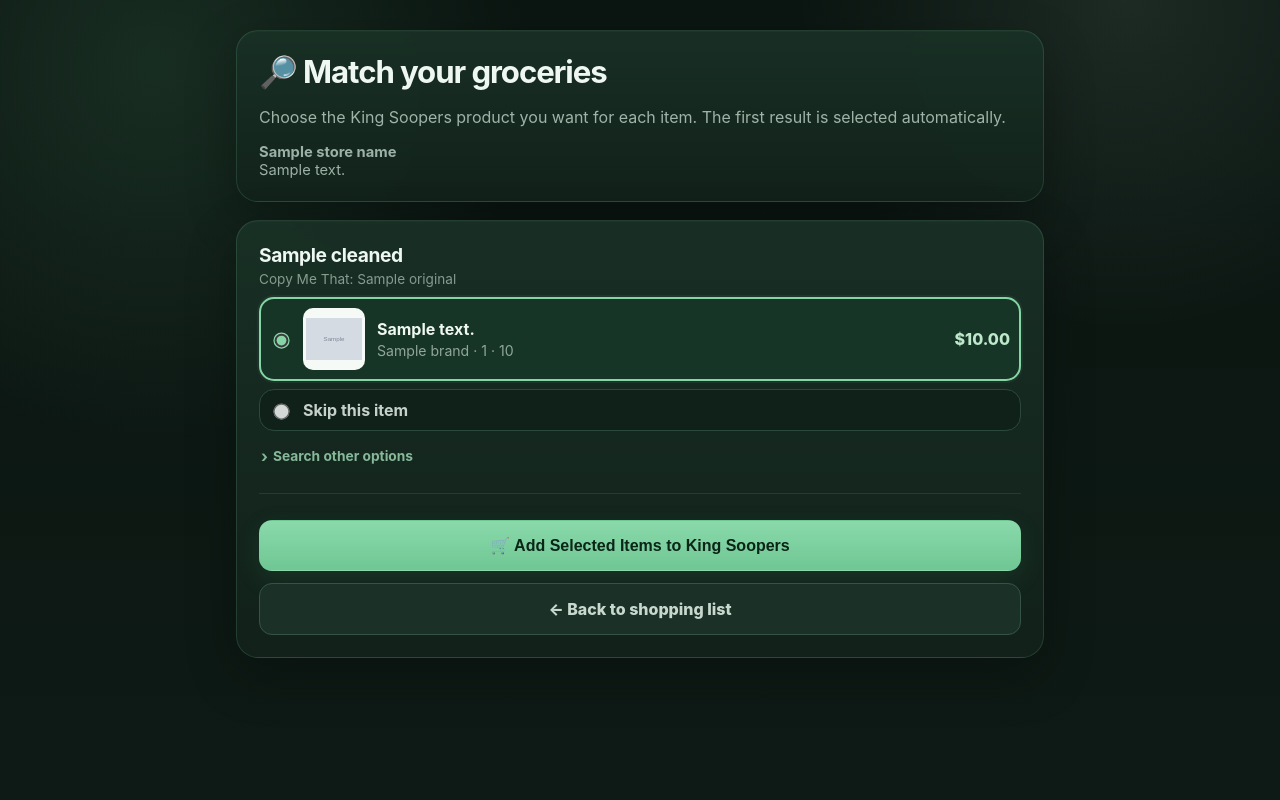
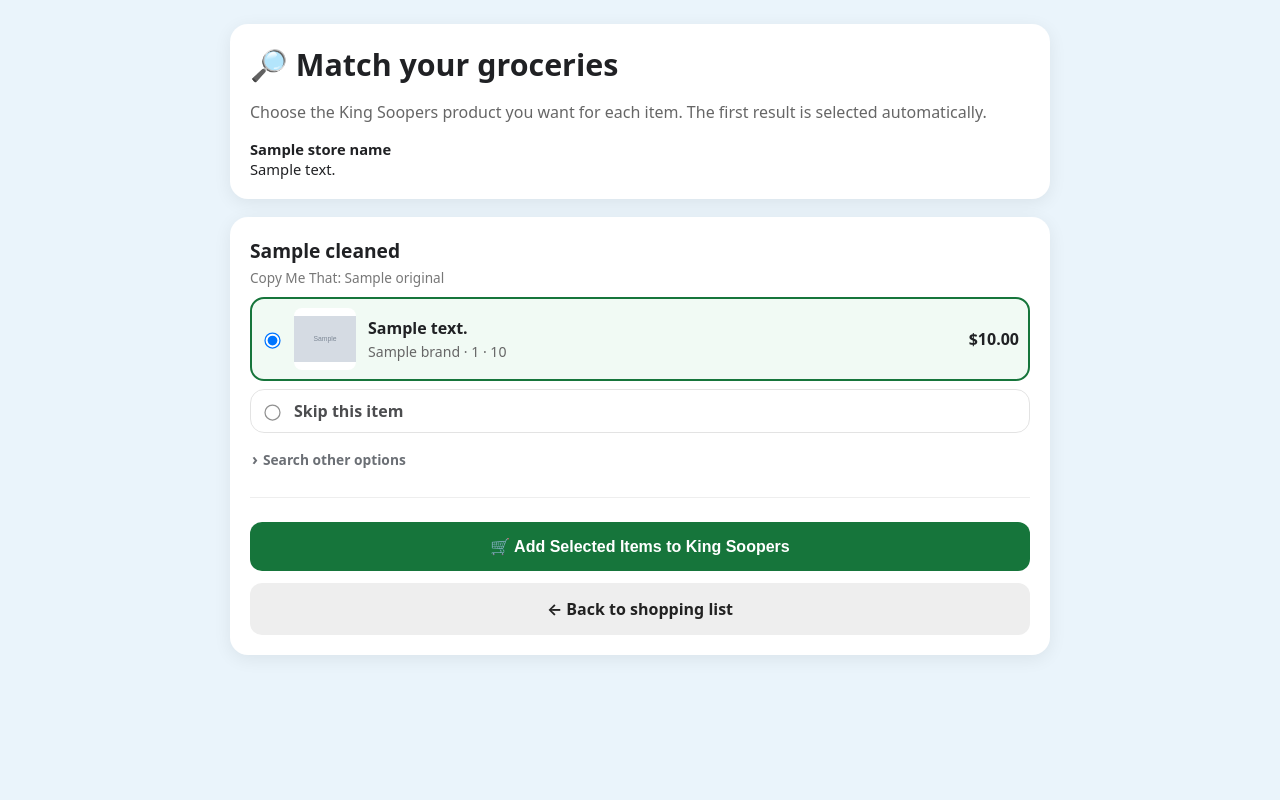
Before and after one commit to jbaron9393/Grocery-Bridge, a Flask app: template templates/match.html in a window 1280 px wide. Run offline with Flask 3, Linux system fonts and the light colour scheme; the template is opened without the code that fills it: most values are stand-ins (such as "Sample title", 1, 10 or a date in 2020); grey boxes marked "Sample" are stand-in pictures.

Commit message:
Restore original match design with light blue background

```diff
--- a/templates/match.html
+++ b/templates/match.html
@@ -5,83 +5,45 @@
   <meta name="viewport" content="width=device-width, initial-scale=1">
   <title>Match Products · Grocery Bridge</title>
   <style>
-    :root {
-      font-family:Inter,ui-sans-serif,system-ui,-apple-system,BlinkMacSystemFont,"Segoe UI",sans-serif;
-      color:#dfeae3; background:#0b1511;
-      --bg:#0b1511; --panel:#13231b; --panel-2:#193026; --line:#315244;
-      --text:#eef7f1; --muted:#9fb4a8; --accent:#86d5a6; --accent-2:#b9e9ca;
-    }
-    * { box-sizing:border-box; }
-    body {
-      margin:0; min-height:100vh;
-      background:
-        radial-gradient(circle at 12% 8%, rgba(92,170,122,.16), transparent 28%),
-        radial-gradient(circle at 88% 0%, rgba(185,233,202,.10), transparent 24%),
-        linear-gradient(180deg,#0b1511 0%,#0e1a15 100%);
-    }
-    main { max-width:840px; margin:0 auto; padding:30px 16px 84px; }
-    .card {
-      background:linear-gradient(180deg,rgba(25,48,38,.97),rgba(18,34,27,.97));
-      border:1px solid rgba(134,213,166,.16); border-radius:22px; padding:22px;
-      box-shadow:0 18px 50px rgba(0,0,0,.28), inset 0 1px 0 rgba(255,255,255,.025);
-      margin-bottom:18px; backdrop-filter:blur(10px);
-    }
-    h1 { margin:0 0 6px; font-size:1.95rem; letter-spacing:-.035em; color:var(--text); }
-    h2 { margin:0 0 4px; font-size:1.2rem; letter-spacing:-.02em; color:var(--text); }
-    .sub,.muted { color:var(--muted); }
-    .ingredient { margin-bottom:26px; padding-bottom:22px; border-bottom:1px solid rgba(133,165,148,.16); }
+    :root { font-family:system-ui,-apple-system,BlinkMacSystemFont,"Segoe UI",sans-serif; color:#202124; background:#eaf4fb; }
+    body { margin:0; }
+    main { max-width:820px; margin:0 auto; padding:24px 16px 80px; }
+    .card { background:white; border-radius:18px; padding:20px; box-shadow:0 4px 18px rgba(0,0,0,.07); margin-bottom:18px; }
+    h1 { margin:0 0 6px; font-size:1.9rem; }
+    h2 { margin:0 0 4px; font-size:1.2rem; }
+    .sub,.muted { color:#666; }
+    .ingredient { margin-bottom:24px; padding-bottom:22px; border-bottom:1px solid #eee; }
     .ingredient:last-child { border-bottom:0; }
-    .original { font-size:.85rem; color:#879b90; margin-bottom:10px; }
-    .option {
-      display:flex; gap:12px; align-items:center; border:1px solid #315044; border-radius:15px;
-      padding:10px; margin:8px 0; cursor:pointer; background:#102019;
-      transition:border-color .12s ease, background .12s ease, transform .12s ease;
-    }
-    .option:hover { border-color:#4b725f; background:#13271f; transform:translateY(-1px); }
-    .option:has(input:checked) { border:2px solid var(--accent); padding:9px; background:#173526; box-shadow:0 0 0 2px rgba(134,213,166,.06); }
-    .option input { transform:scale(1.25); accent-color:#86d5a6; }
-    .option img { width:62px; height:62px; object-fit:contain; border-radius:10px; background:#f5faf7; padding:3px; }
+    .original { font-size:.85rem; color:#777; margin-bottom:10px; }
+    .option { display:flex; gap:12px; align-items:center; border:1px solid #ddd; border-radius:14px; padding:10px; margin:8px 0; cursor:pointer; }
+    .option:has(input:checked) { border:2px solid #16753b; padding:9px; background:#f1faf4; }
+    .option input { transform:scale(1.25); }
+    .option img { width:62px; height:62px; object-fit:contain; border-radius:8px; background:white; }
     .details { flex:1; min-width:0; }
-    .name { font-weight:720; color:#eef7f1; }
-    .meta { color:#91a69a; font-size:.88rem; margin-top:3px; }
-    .price { font-weight:760; white-space:nowrap; color:#bde8cb; }
-    button,.button {
-      display:block; width:100%; border:1px solid transparent; border-radius:13px; padding:15px 18px;
-      font-size:1rem; font-weight:760; cursor:pointer; background:linear-gradient(180deg,#8ad9aa,#6fc794);
-      color:#0b2517; text-align:center; text-decoration:none; margin-top:12px;
-      box-shadow:0 8px 24px rgba(55,140,88,.16); transition:transform .12s ease, filter .12s ease;
-    }
-    button:hover,.button:hover { filter:brightness(1.04); transform:translateY(-1px); }
-    button:disabled { opacity:.65; cursor:wait; transform:none; }
-    .button.secondary { background:#1b3127; color:#c8d8cf; border-color:#355447; box-shadow:none; }
-    .warning { padding:10px 12px; border-radius:11px; background:#3b321d; color:#f0d89a; border:1px solid #6b5b30; }
-    .skip { opacity:.82; }
-    .store { font-size:.92rem; margin-top:8px; color:#9db1a6; }
+    .name { font-weight:700; }
+    .meta { color:#666; font-size:.88rem; margin-top:3px; }
+    .price { font-weight:700; white-space:nowrap; }
+    button,.button { display:block; box-sizing:border-box; width:100%; border:0; border-radius:12px; padding:15px 18px; font-size:1rem; font-weight:750; cursor:pointer; background:#16753b; color:white; text-align:center; text-decoration:none; margin-top:12px; }
+    button:disabled { opacity:.65; cursor:wait; }
+    .button.secondary { background:#eee; color:#222; }
+    .warning { padding:10px 12px; border-radius:10px; background:#fff4e5; color:#684100; }
+    .skip { opacity:.8; }
+    .store { font-size:.92rem; margin-top:8px; }
     .alt-search { margin-top:10px; }
-    .alt-search summary { display:inline-flex; align-items:center; gap:5px; list-style:none; cursor:pointer; color:#86b899; font-size:.86rem; font-weight:680; padding:5px 2px; user-select:none; }
+    .alt-search summary { display:inline-flex; align-items:center; gap:5px; list-style:none; cursor:pointer; color:#6b6f75; font-size:.86rem; font-weight:650; padding:5px 2px; user-select:none; }
     .alt-search summary::-webkit-details-marker { display:none; }
     .alt-search summary::before { content:'›'; font-size:1rem; transition:transform .15s ease; }
     .alt-search[open] summary::before { transform:rotate(90deg); }
-    .alt-search summary:hover { color:#c9eed6; }
-    .alt-panel { margin-top:7px; padding:11px; background:#102019; border:1px solid #2a473b; border-radius:12px; }
+    .alt-search summary:hover { color:#202124; }
+    .alt-panel { margin-top:7px; padding:10px; background:#f7f8f9; border-radius:11px; }
     .search-row { display:flex; gap:8px; }
     .search-input-wrap { position:relative; flex:1; min-width:0; }
-    .search-input-wrap input {
-      width:100%; border:1px solid #355447; border-radius:10px; padding:11px 40px 11px 12px;
-      font:inherit; background:#0d1a14; color:#edf7f1; outline:none;
-    }
-    .search-input-wrap input::placeholder { color:#71857a; }
-    .search-input-wrap input:focus { border-color:var(--accent); box-shadow:0 0 0 3px rgba(134,213,166,.10); }
-    .search-clear { position:absolute; right:7px; top:50%; transform:translateY(-50%); width:30px; height:30px; margin:0; padding:0; border-radius:50%; background:transparent; color:#7f9689; font-size:1.15rem; line-height:30px; font-weight:500; box-shadow:none; }
-    .search-clear:hover { background:#1b3127; color:#d8e9df; transform:translateY(-50%); }
+    .search-input-wrap input { width:100%; box-sizing:border-box; border:1px solid #ccc; border-radius:10px; padding:11px 40px 11px 12px; font:inherit; }
+    .search-clear { position:absolute; right:7px; top:50%; transform:translateY(-50%); width:30px; height:30px; margin:0; padding:0; border-radius:50%; background:transparent; color:#777; font-size:1.15rem; line-height:30px; font-weight:500; }
+    .search-clear:hover { background:#e7e9eb; color:#222; }
     .search-row > button:not(.search-clear) { width:auto; margin:0; padding:11px 14px; white-space:nowrap; }
-    .search-status { min-height:18px; margin-top:7px; color:#8fa499; font-size:.84rem; }
-    @media (max-width:560px) {
-      main { padding-top:18px; }
-      .card { border-radius:18px; padding:18px; }
-      .search-row { flex-direction:column; }
-      .search-row > button:not(.search-clear) { width:100%; }
-    }
+    .search-status { min-height:18px; margin-top:7px; color:#666; font-size:.84rem; }
+    @media (max-width:560px) { .search-row { flex-direction:column; } .search-row > button:not(.search-clear) { width:100%; } }
   </style>
 </head>
 <body>
@@ -91,7 +53,6 @@
     <p class="sub">Choose the King Soopers product you want for each item. The first result is selected automatically.</p>
     <div class="store"><strong>{{ store_name }}</strong><br>{{ store_address }}</div>
   </div>
-
   <form method="post" action="/add-to-cart">
     <div class="card">
       {% for item in items %}
@@ -99,205 +60,42 @@
         <section class="ingredient" id="ingredient-{{ ingredient_index }}">
           <h2>{{ item.cleaned }} {% if item.optional %}<span class="muted">(optional)</span>{% endif %}</h2>
           <div class="original">Copy Me That: {{ item.original }}</div>
-
           <div id="choices-{{ ingredient_index }}">
           {% if item.choices %}
             {% for product in item.choices %}
               <label class="option">
                 <input type="radio" name="choice_{{ ingredient_index }}" value="{{ product.upc }}" {% if loop.first %}checked{% endif %} onchange="syncSelections()">
                 {% if product.image %}<img src="{{ product.image }}" alt="">{% endif %}
-                <div class="details">
-                  <div class="name">{{ product.description }}</div>
-                  <div class="meta">{% if product.brand %}{{ product.brand }} · {% endif %}{{ product.size }}{% if product.stock %} · {{ product.stock }}{% endif %}</div>
-                </div>
+                <div class="details"><div class="name">{{ product.description }}</div><div class="meta">{% if product.brand %}{{ product.brand }} · {% endif %}{{ product.size }}{% if product.stock %} · {{ product.stock }}{% endif %}</div></div>
                 {% if product.price is not none %}<div class="price">${{ '%.2f'|format(product.price|float) }}</div>{% endif %}
               </label>
             {% endfor %}
-            <label class="option skip">
-              <input type="radio" name="choice_{{ ingredient_index }}" value="" onchange="syncSelections()">
-              <div class="details"><div class="name">Skip this item</div></div>
-            </label>
+            <label class="option skip"><input type="radio" name="choice_{{ ingredient_index }}" value="" onchange="syncSelections()"><div class="details"><div class="name">Skip this item</div></div></label>
           {% else %}
             <div class="warning">No good King Soopers match found. Search for another option below or skip this item.</div>
-            <label class="option skip">
-              <input type="radio" name="choice_{{ ingredient_index }}" value="" checked onchange="syncSelections()">
-              <div class="details"><div class="name">Skip this item</div></div>
-            </label>
+            <label class="option skip"><input type="radio" name="choice_{{ ingredient_index }}" value="" checked onchange="syncSelections()"><div class="details"><div class="name">Skip this item</div></div></label>
           {% endif %}
           </div>
-
           <details class="alt-search" {% if not item.choices %}open{% endif %}>
             <summary>Search other options</summary>
-            <div class="alt-panel">
-              <div class="search-row">
-                <div class="search-input-wrap">
-                  <input id="search-input-{{ ingredient_index }}" type="text" value="{{ item.cleaned }}" placeholder="Try: organic feta, jasmine rice, low sodium broth..." onkeydown="if(event.key === 'Enter'){ event.preventDefault(); searchAlternatives({{ ingredient_index }}); }">
-                  <button class="search-clear" type="button" aria-label="Clear search" title="Clear search" onclick="clearAlternativeSearch({{ ingredient_index }})">×</button>
-                </div>
-                <button id="search-button-{{ ingredient_index }}" type="button" onclick="searchAlternatives({{ ingredient_index }})">Search</button>
-              </div>
-              <div class="search-status" id="search-status-{{ ingredient_index }}"></div>
-            </div>
+            <div class="alt-panel"><div class="search-row"><div class="search-input-wrap">
+              <input id="search-input-{{ ingredient_index }}" type="text" value="{{ item.cleaned }}" placeholder="Try: organic feta, jasmine rice, low sodium broth..." onkeydown="if(event.key === 'Enter'){ event.preventDefault(); searchAlternatives({{ ingredient_index }}); }">
+              <button class="search-clear" type="button" aria-label="Clear search" title="Clear search" onclick="clearAlternativeSearch({{ ingredient_index }})">×</button>
+            </div><button id="search-button-{{ ingredient_index }}" type="button" onclick="searchAlternatives({{ ingredient_index }})">Search</button></div><div class="search-status" id="search-status-{{ ingredient_index }}"></div></div>
           </details>
         </section>
       {% endfor %}
-
       <div id="selected-fields"></div>
       <button type="submit" onclick="syncSelections()">🛒 Add Selected Items to King Soopers</button>
       <a class="button secondary" href="/">← Back to shopping list</a>
     </div>
   </form>
-
 <script>
-function syncSelections() {
-  const holder = document.getElementById('selected-fields');
-  holder.innerHTML = '';
-  const radios = document.querySelectorAll('input[type="radio"]:checked');
-  radios.forEach(radio => {
-    if (!radio.value) return;
-    const hidden = document.createElement('input');
-    hidden.type = 'hidden';
-    hidden.name = 'selected_upc';
-    hidden.value = radio.value;
-    holder.appendChild(hidden);
-  });
-}
-
-function clearAlternativeSearch(index) {
-  const input = document.getElementById(`search-input-${index}`);
-  const status = document.getElementById(`search-status-${index}`);
-  input.value = '';
-  status.textContent = '';
-  input.focus();
-}
-
-function makeProductOption(product, index, checked) {
-  const label = document.createElement('label');
-  label.className = 'option';
-
-  const radio = document.createElement('input');
-  radio.type = 'radio';
-  radio.name = `choice_${index}`;
-  radio.value = product.upc || '';
-  radio.checked = checked;
-  radio.addEventListener('change', syncSelections);
-  label.appendChild(radio);
-
-  if (product.image) {
-    const img = document.createElement('img');
-    img.src = product.image;
-    img.alt = '';
-    label.appendChild(img);
-  }
-
-  const details = document.createElement('div');
-  details.className = 'details';
-
-  const name = document.createElement('div');
-  name.className = 'name';
-  name.textContent = product.description || 'Product';
-  details.appendChild(name);
-
-  const metaParts = [];
-  if (product.brand) metaParts.push(product.brand);
-  if (product.size) metaParts.push(product.size);
-  if (product.stock) metaParts.push(product.stock);
-  if (metaParts.length) {
-    const meta = document.createElement('div');
-    meta.className = 'meta';
-    meta.textContent = metaParts.join(' · ');
-    details.appendChild(meta);
-  }
-  label.appendChild(details);
-
-  if (product.price !== null && product.price !== undefined && product.price !== '') {
-    const price = document.createElement('div');
-    price.className = 'price';
-    const numericPrice = Number(product.price);
-    price.textContent = Number.isFinite(numericPrice) ? `$${numericPrice.toFixed(2)}` : String(product.price);
-    label.appendChild(price);
-  }
-
-  return label;
-}
-
-function makeSkipOption(index, checked) {
-  const label = document.createElement('label');
-  label.className = 'option skip';
-
-  const radio = document.createElement('input');
-  radio.type = 'radio';
-  radio.name = `choice_${index}`;
-  radio.value = '';
-  radio.checked = checked;
-  radio.addEventListener('change', syncSelections);
-
-  const details = document.createElement('div');
-  details.className = 'details';
-  const name = document.createElement('div');
-  name.className = 'name';
-  name.textContent = 'Skip this item';
-  details.appendChild(name);
-
-  label.appendChild(radio);
-  label.appendChild(details);
-  return label;
-}
-
-async function searchAlternatives(index) {
-  const input = document.getElementById(`search-input-${index}`);
-  const button = document.getElementById(`search-button-${index}`);
-  const status = document.getElementById(`search-status-${index}`);
-  const holder = document.getElementById(`choices-${index}`);
-  const term = input.value.trim();
-
-  if (!term) {
-    status.textContent = 'Type something to search for.';
-    input.focus();
-    return;
-  }
-
-  button.disabled = true;
-  button.textContent = 'Searching…';
-  status.textContent = `Searching King Soopers for “${term}”…`;
-
-  try {
-    const response = await fetch(`/search-products?q=${encodeURIComponent(term)}`, {
-      headers: { 'Accept': 'application/json' }
-    });
-    const data = await response.json();
-
-    if (!response.ok) {
-      throw new Error(data.error || 'Search failed.');
-    }
-
-    holder.innerHTML = '';
-    const products = data.choices || [];
-
-    if (products.length) {
-      products.forEach((product, productIndex) => {
-        holder.appendChild(makeProductOption(product, index, productIndex === 0));
-      });
-      holder.appendChild(makeSkipOption(index, false));
-      status.textContent = `${products.length} alternative${products.length === 1 ? '' : 's'} found for “${term}”.`;
-    } else {
-      const warning = document.createElement('div');
-      warning.className = 'warning';
-      warning.textContent = `No King Soopers products found for “${term}”. Try another search.`;
-      holder.appendChild(warning);
-      holder.appendChild(makeSkipOption(index, true));
-      status.textContent = '';
-    }
-
-    syncSelections();
-  } catch (error) {
-    status.textContent = error.message || 'Search failed. Try again.';
-  } finally {
-    button.disabled = false;
-    button.textContent = 'Search';
-  }
-}
-
+function syncSelections(){const holder=document.getElementById('selected-fields');holder.innerHTML='';document.querySelectorAll('input[type="radio"]:checked').forEach(radio=>{if(!radio.value)return;const hidden=document.createElement('input');hidden.type='hidden';hidden.name='selected_upc';hidden.value=radio.value;holder.appendChild(hidden);});}
+function clearAlternativeSearch(index){const input=document.getElementById(`search-input-${index}`);const status=document.getElementById(`search-status-${index}`);input.value='';status.textContent='';input.focus();}
+function makeProductOption(product,index,checked){const label=document.createElement('label');label.className='option';const radio=document.createElement('input');radio.type='radio';radio.name=`choice_${index}`;radio.value=product.upc||'';radio.checked=checked;radio.addEventListener('change',syncSelections);label.appendChild(radio);if(product.image){const img=document.createElement('img');img.src=product.image;img.alt='';label.appendChild(img);}const details=document.createElement('div');details.className='details';const name=document.createElement('div');name.className='name';name.textContent=product.description||'Product';details.appendChild(name);const metaParts=[];if(product.brand)metaParts.push(product.brand);if(product.size)metaParts.push(product.size);if(product.stock)metaParts.push(product.stock);if(metaParts.length){const meta=document.createElement('div');meta.className='meta';meta.textContent=metaParts.join(' · ');details.appendChild(meta);}label.appendChild(details);if(product.price!==null&&product.price!==undefined&&product.price!==''){const price=document.createElement('div');price.className='price';const numericPrice=Number(product.price);price.textContent=Number.isFinite(numericPrice)?`$${numericPrice.toFixed(2)}`:String(product.price);label.appendChild(price);}return label;}
+function makeSkipOption(index,checked){const label=document.createElement('label');label.className='option skip';const radio=document.createElement('input');radio.type='radio';radio.name=`choice_${index}`;radio.value='';radio.checked=checked;radio.addEventListener('change',syncSelections);const details=document.createElement('div');details.className='details';const name=document.createElement('div');name.className='name';name.textContent='Skip this item';details.appendChild(name);label.appendChild(radio);label.appendChild(details);return label;}
+async function searchAlternatives(index){const input=document.getElementById(`search-input-${index}`);const button=document.getElementById(`search-button-${index}`);const status=document.getElementById(`search-status-${index}`);const holder=document.getElementById(`choices-${index}`);const term=input.value.trim();if(!term){status.textContent='Type something to search for.';input.focus();return;}button.disabled=true;button.textContent='Searching…';status.textContent=`Searching King Soopers for “${term}”…`;try{const response=await fetch(`/search-products?q=${encodeURIComponent(term)}`,{headers:{'Accept':'application/json'}});const data=await response.json();if(!response.ok)throw new Error(data.error||'Search failed.');holder.innerHTML='';const products=data.choices||[];if(products.length){products.forEach((product,productIndex)=>holder.appendChild(makeProductOption(product,index,productIndex===0)));holder.appendChild(makeSkipOption(index,false));status.textContent=`${products.length} alternative${products.length===1?'':'s'} found for “${term}”.`;}else{const warning=document.createElement('div');warning.className='warning';warning.textContent=`No King Soopers products found for “${term}”. Try another search.`;holder.appendChild(warning);holder.appendChild(makeSkipOption(index,true));status.textContent='';}syncSelections();}catch(error){status.textContent=error.message||'Search failed. Try again.';}finally{button.disabled=false;button.textContent='Search';}}
 syncSelections();
 </script>
 </main>
```
